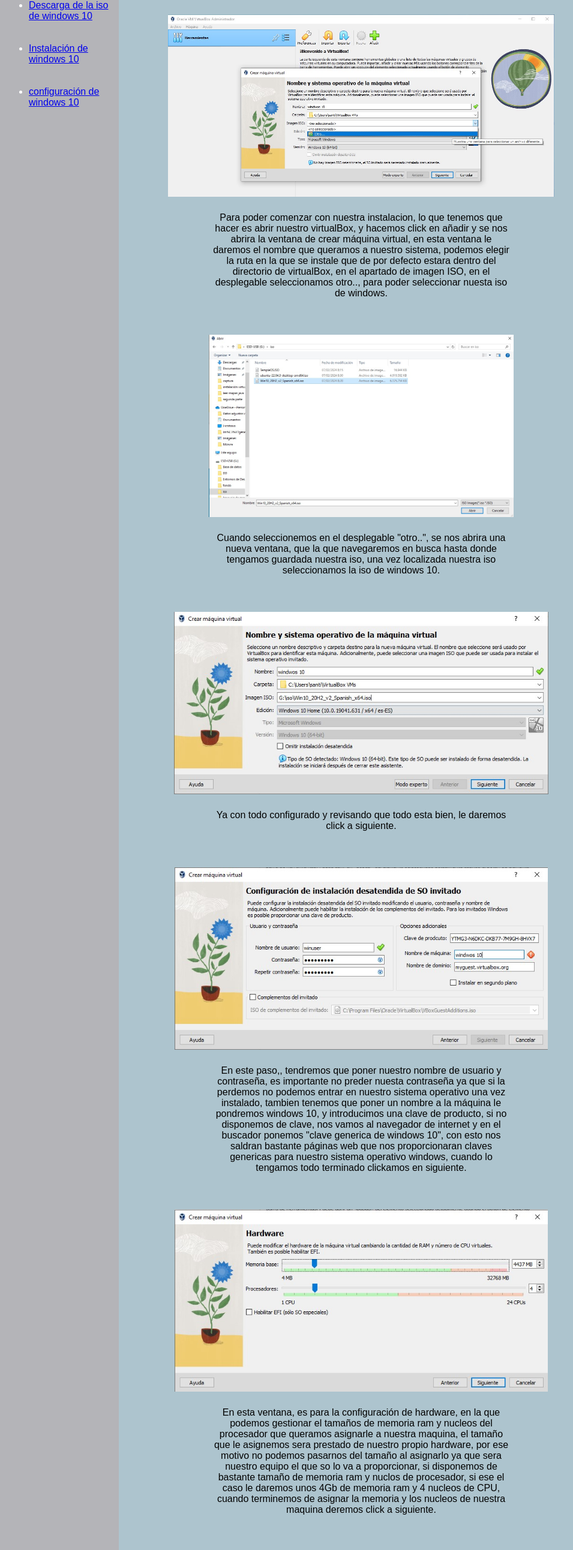
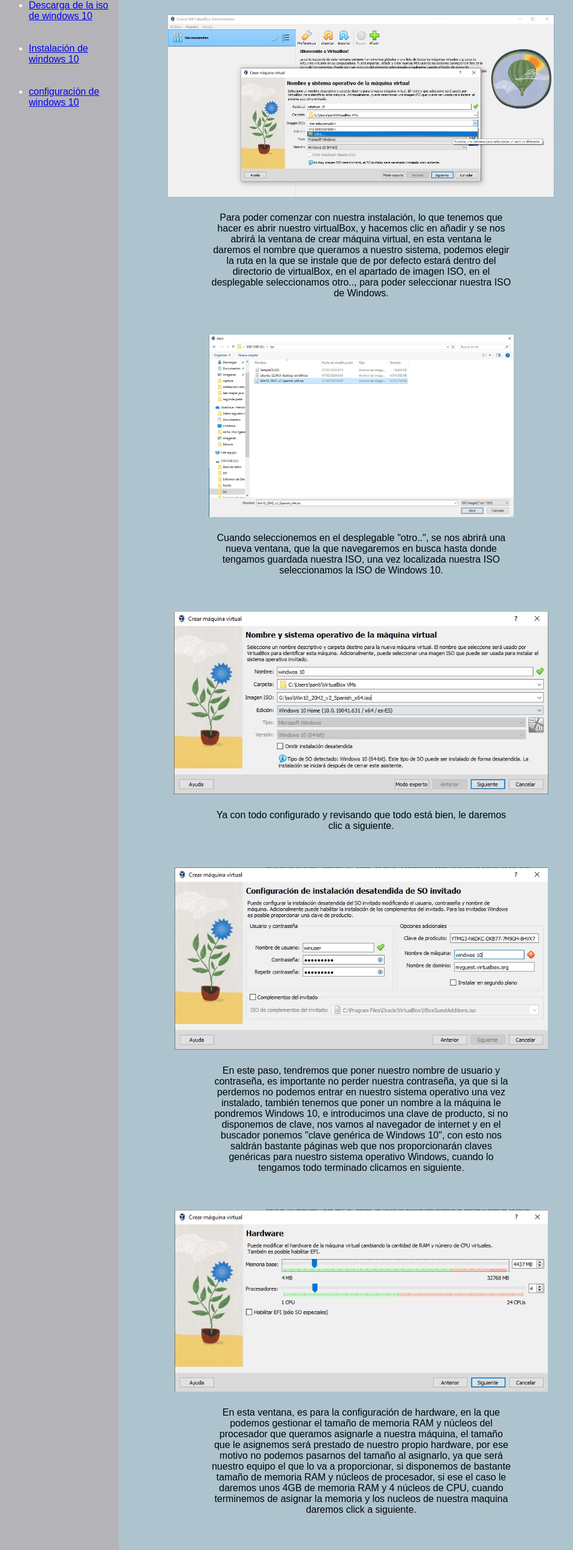
Before and after one commit to santiGG-albor/mi-primer-how-to, a plain HTML site: page instalWin.html in a window 1280 px wide. Shown: the part 188-2772 px from the top of the page at 60% size, without its empty margins (2-957 px from the left). Drawn offline with Linux system fonts and the light colour scheme.

Commit message:
Update instalWin.html

```diff
--- a/instalWin.html
+++ b/instalWin.html
@@ -40,74 +40,74 @@
             <div class="bloque">
                 <img src="captura/instalación windows/instalar iso-windows.jpg" alt="Elemento 1">
 
-                <p>Para poder comenzar con nuestra instalacion, lo que tenemos que hacer es abrir nuestro virtualBox, y hacemos click en añadir
-                    y se nos abrira la ventana de crear máquina virtual, en esta ventana le daremos el nombre que queramos a nuestro sistema,
-                    podemos elegir la ruta  en la que se instale que de por defecto estara dentro del directorio de virtualBox, en el apartado de
-                    imagen ISO, en el desplegable seleccionamos otro.., para poder seleccionar nuesta iso de windows.
+                <p>Para poder comenzar con nuestra instalación, lo que tenemos que hacer es abrir nuestro virtualBox, y hacemos clic en añadir
+                    y se nos abrirá la ventana de crear máquina virtual, en esta ventana le daremos el nombre que queramos a nuestro sistema,
+                    podemos elegir la ruta  en la que se instale que de por defecto estará dentro del directorio de virtualBox, en el apartado de
+                    imagen ISO, en el desplegable seleccionamos otro.., para poder seleccionar nuestra ISO de Windows.
                 </p>
             </div>
             <div class="bloque">
                 <img src="captura/instalación windows/instalar iso-windows-3.jpg" alt="Elemento 1">
 
-                <p>Cuando seleccionemos en el desplegable "otro..", se nos abrira una nueva ventana, que la que navegaremos en busca hasta donde
-                   tengamos guardada nuestra iso, una vez localizada nuestra iso seleccionamos la iso de windows 10.
+                <p>Cuando seleccionemos en el desplegable "otro..", se nos abrirá una nueva ventana, que la que navegaremos en busca hasta donde
+                   tengamos guardada nuestra ISO, una vez localizada nuestra ISO seleccionamos la ISO de Windows 10.
                 </p>
             </div>
             <div class="bloque">
                 <img src="captura/instalación windows/instalar iso-windows-4.jpg" alt="Elemento 1">
 
-                <p>Ya con todo configurado y revisando que todo esta bien, le daremos click a siguiente.</p>
+                <p>Ya con todo configurado y revisando que todo está bien, le daremos clic a siguiente.</p>
             </div>
             <div class="bloque">
                 <img src="captura/instalación windows/instalar iso-windows-5.jpg" alt="Elemento 1">
 
-                <p>En este paso,, tendremos que poner nuestro nombre de usuario y contraseña, es importante no preder nuesta contraseña  ya que
-                    si la perdemos no podemos entrar en nuestro sistema operativo una vez instalado, tambien tenemos que poner un nombre a la
-                    máquina le pondremos windows 10, y introducimos una clave de producto, si no disponemos de clave, nos vamos al navegador
-                    de internet y en el buscador ponemos "clave generica de windows 10", con esto nos saldran bastante páginas web que nos
-                    proporcionaran claves genericas para nuestro sistema operativo windows, cuando lo tengamos todo terminado clickamos en
+                <p>En este paso, tendremos que poner nuestro nombre de usuario y contraseña, es importante no perder nuestra contraseña, ya que
+                    si la perdemos no podemos entrar en nuestro sistema operativo una vez instalado, también tenemos que poner un nombre a la
+                    máquina le pondremos Windows 10, e introducimos una clave de producto, si no disponemos de clave, nos vamos al navegador
+                    de internet y en el buscador ponemos "clave genérica de Windows 10", con esto nos saldrán bastante páginas web que nos
+                    proporcionarán claves genéricas para nuestro sistema operativo Windows, cuando lo tengamos todo terminado clicamos en
                     siguiente.
                 </p>
             </div>
             <div class="bloque">
                 <img src="captura/instalación windows/instalar iso-windows-6.jpg" alt="Elemento 1">
 
-                <p>En esta ventana, es para la configuración de hardware, en la que podemos gestionar el tamaños de memoria ram y nucleos del
-                    procesador que queramos asignarle a nuestra maquina, el tamaño que le asignemos sera prestado de nuestro propio hardware,
-                    por ese motivo no podemos pasarnos del tamaño al asignarlo ya que sera nuestro equipo el que so lo va a proporcionar,
-                    si disponemos de bastante tamaño de memoria ram y nuclos de procesador, si ese el caso le daremos unos 4Gb de memoria ram
-                    y 4 nucleos de CPU, cuando terminemos de asignar la memoria y los nucleos de nuestra maquina deremos click a siguiente.
+                <p>En esta ventana, es para la configuración de hardware, en la que podemos gestionar el tamaño de memoria RAM y núcleos del
+                    procesador que queramos asignarle a nuestra máquina, el tamaño que le asignemos será prestado de nuestro propio hardware,
+                    por ese motivo no podemos pasarnos del tamaño al asignarlo, ya que será nuestro equipo el que  lo va a proporcionar,
+                    si disponemos de bastante tamaño de memoria RAM y núcleos de procesador, si ese el caso le daremos unos 4GB de memoria RAM
+                    y 4 núcleos de CPU, cuando terminemos de asignar la memoria y los nucleos de nuestra maquina daremos click a siguiente.
                 </del></p>
             </div>
             <div class="bloque">
                 <img src="captura/instalación windows/instalar iso-windows-7.jpg" alt="Elemento 1">
 
-                <p>En esta venta, tenemos la configuración de disco duro virtual, en la que podemos asignarle el tamaños que queremos para
-                    nuestra maquina virtual, el tamaño que le asignemos sera prestado de nuestro propio hardware, por ese motivo no podemos
-                    pasarnos del tamaño al asignarlo ya que sera nuestro equipo el que so lo va a proporcionar, si disponemos de bastante
-                    tamaña de disco duro, le vamos asignar un tamaño de 50GB,
+                <p>En esta venta, tenemos la configuración de disco duro virtual, en la que podemos asignarle el tamaño que queremos para
+                    nuestra máquina virtual, el tamaño que le asignemos será prestado de nuestro propio hardware, por ese motivo no podemos
+                    pasarnos del tamaño al asignarlo, ya que será nuestro equipo el que lo va a proporcionar, si disponemos de bastante
+                    tamaña de disco duro, le vamos a asignar un tamaño de 50 GB.
                 </p>
             </div>
             <div class="bloque">
                 <img src="captura/instalación windows/instalar iso-windows-8.jpg" alt="Elemento 1">
 
-                <p>Una vez todo configurado en esta ventana tenemos un resumen de toda la configuración que hemos realizado anterio mente
-                   si vemos que algo no esta bien o queremos cambiar algo podemos hacerlo dando click en el boton de Anterio, si vemos
-                   que todo esta correcto clickamos en Terminar.
+                <p>Una vez todo configurado en esta ventana tenemos un resumen de toda la configuración que hemos realizado anteriormente,
+                   si vemos que algo no está bien o queremos cambiar algo podemos hacerlo dando clic en el botón de Anterior, si vemos
+                   que todo está correcto clicamos en Terminar.
                 </p>
             </div>
             <div class="bloque">
                 <img src="captura/instalación windows/instalar iso-windows-9.jpg" alt="Elemento 1">
 
-                <p>Al hacer click en "Terminar" en la venta anterio se nos cerrar y en nuestro virtualBox nos aparacera una pequeña venta vertical
-                   a la derecha en la que nos muestra el proceso de arrnque de nuestra máquina.
+                <p>Al hacer clic en "Terminar" en la venta anterior se nos cerrará y en nuestro virtualBox nos aparecerá una pequeña venta vertical
+                   a la derecha en la que nos muestra el proceso de arranque de nuestra máquina.
                 </p>
             </div>
             <div class="bloque">
                 <img src="captura/instalación windows/instalar iso-windows-10.jpg" alt="Elemento 1">
 
-                <p>Una vez arrancada nuestra máquina, empezara la instalacion del sistema operativo, solo tenemos que esperar que finalice el
-                   proceso, ya que la instalación de windows 10 es casi todo automatica, una vez que finalice la instalación pasaremos a la
+                <p>Una vez arrancada nuestra máquina, empezará la instalación del sistema operativo, solo tenemos que esperar que finalice el
+                   proceso, ya que la instalación de Windows 10 es casi todo automática, una vez que finalice la instalación pasaremos a la
                    configuración de nuestro sistema operativo.
                 </p>
             </div>
```
